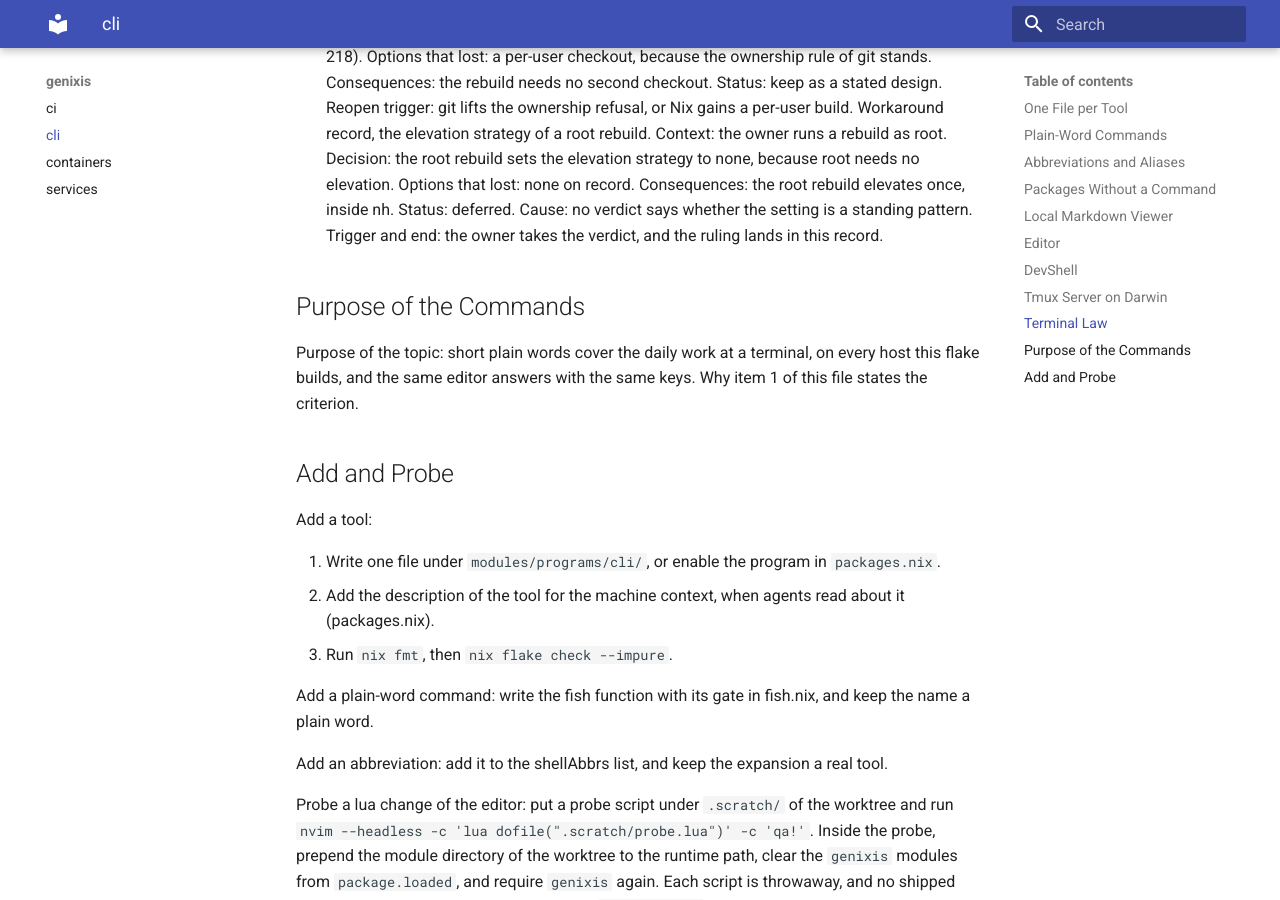
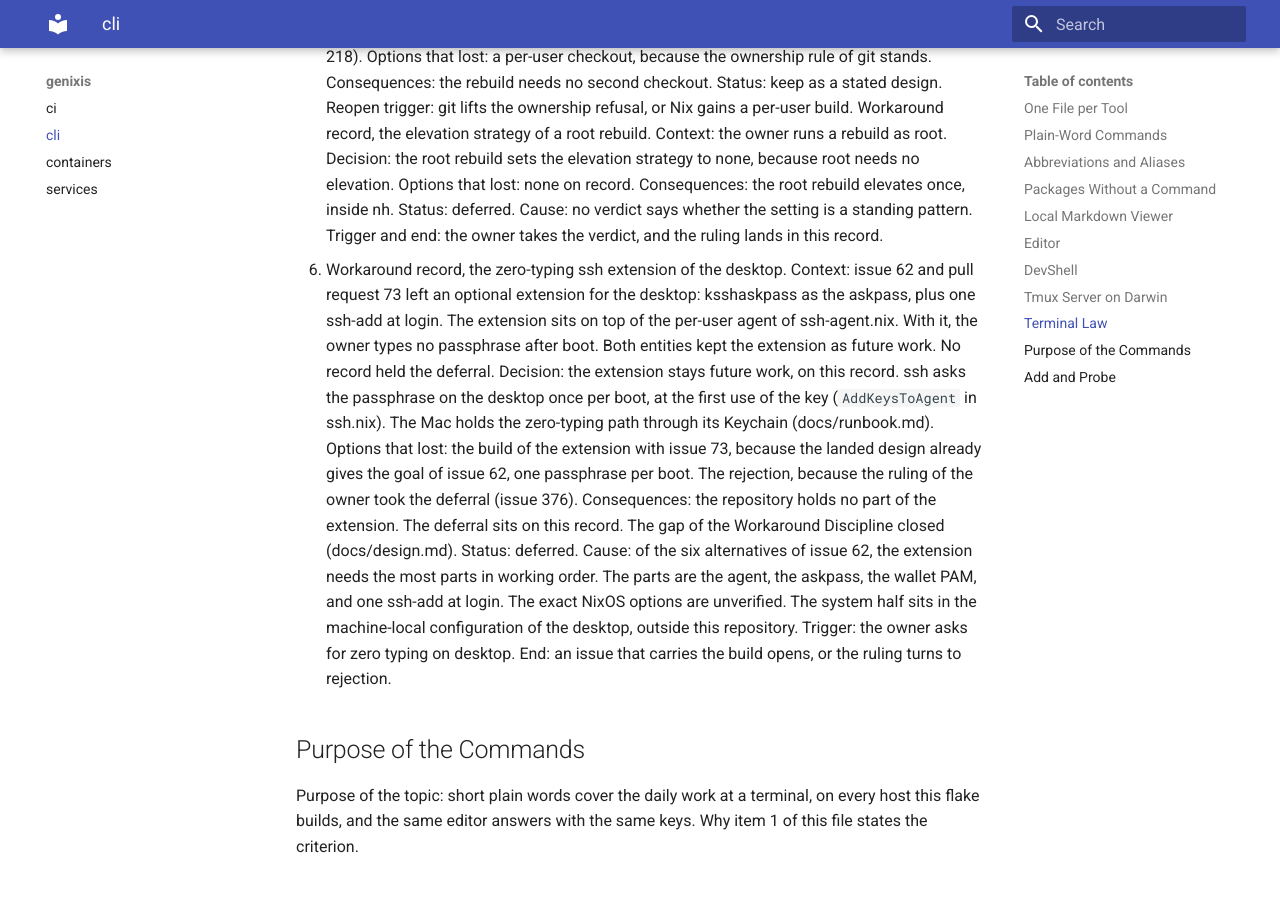
Before and after one commit to Jracon/genixis, an MkDocs documentation site: the page built from docs/cli.md, in a window 1280 px wide and 900 px high, scrolled down 5141 px. Built offline with MkDocs 1.6.1 and Material for MkDocs 9.7.7, drawn with Linux system fonts in a browser that asks for light colours.

Commit message:
docs(cli): record the deferred ksshaskpass extension of the desktop
Issue 62 and pull request 73 left the zero-typing ssh extension of the
desktop, ksshaskpass as askpass plus one ssh-add at login on the
per-user agent, as future work. No record held it, a gap under the
Workaround Discipline of docs/design.md (issue 376).

The owner ruled a deferral on the issue on 2026-11-15. This commit
transcribes the ruling into docs/cli.md, the topic file that lists
ssh-agent.nix and holds the decision records of that directory. The
record follows the shared shape of docs/adr/one-record-shape.md and
carries the candidate field text of the parked leg, which the ruling
confirmed: cause, trigger, and end event.

Co-Authored-By: Claude Code <noreply@anthropic.com>

```diff
--- a/docs/cli.md
+++ b/docs/cli.md
@@ -106,6 +106,7 @@ Decisions behind the commands:
 5. nh runs the rebuilds, because it shows a package diff before the switch and elevates with sudo itself (fish.nix). A plain rebuild command lost, because it shows no diff and elevates by hand. Reopens: none named.
 6. Rebuild functions carry the mirror fallback of the forge, with the reason in the code comment (fish.nix). Procedure and workaround record live in docs/runbook.md.
 7. Two workaround records cover the rebuild path. Workaround record, the path-flake read of local-rebuild. Context: Nix refuses a checkout that another user owns, so root cannot build from the checkout of dev. Decision: local-rebuild reads the checkout as a path flake when the current user does not own it. The audit verified the trade: an ignored directory of the worktree enters no store copy, so the read changes no result (the probe that closed entry 12 of issue 218). Options that lost: a per-user checkout, because the ownership rule of git stands. Consequences: the rebuild needs no second checkout. Status: keep as a stated design. Reopen trigger: git lifts the ownership refusal, or Nix gains a per-user build. Workaround record, the elevation strategy of a root rebuild. Context: the owner runs a rebuild as root. Decision: the root rebuild sets the elevation strategy to none, because root needs no elevation. Options that lost: none on record. Consequences: the root rebuild elevates once, inside nh. Status: deferred. Cause: no verdict says whether the setting is a standing pattern. Trigger and end: the owner takes the verdict, and the ruling lands in this record.
+8. Workaround record, the zero-typing ssh extension of the desktop. Context: issue 62 and pull request 73 left an optional extension for the desktop: ksshaskpass as the askpass, plus one ssh-add at login. The extension sits on top of the per-user agent of ssh-agent.nix. With it, the owner types no passphrase after boot. Both entities kept the extension as future work. No record held the deferral. Decision: the extension stays future work, on this record. ssh asks the passphrase on the desktop once per boot, at the first use of the key (`AddKeysToAgent` in ssh.nix). The Mac holds the zero-typing path through its Keychain (docs/runbook.md). Options that lost: the build of the extension with issue 73, because the landed design already gives the goal of issue 62, one passphrase per boot. The rejection, because the ruling of the owner took the deferral (issue 376). Consequences: the repository holds no part of the extension. The deferral sits on this record. The gap of the Workaround Discipline closed (docs/design.md). Status: deferred. Cause: of the six alternatives of issue 62, the extension needs the most parts in working order. The parts are the agent, the askpass, the wallet PAM, and one ssh-add at login. The exact NixOS options are unverified. The system half sits in the machine-local configuration of the desktop, outside this repository. Trigger: the owner asks for zero typing on desktop. End: an issue that carries the build opens, or the ruling turns to rejection.
 
 ## Purpose of the Commands
 
```
